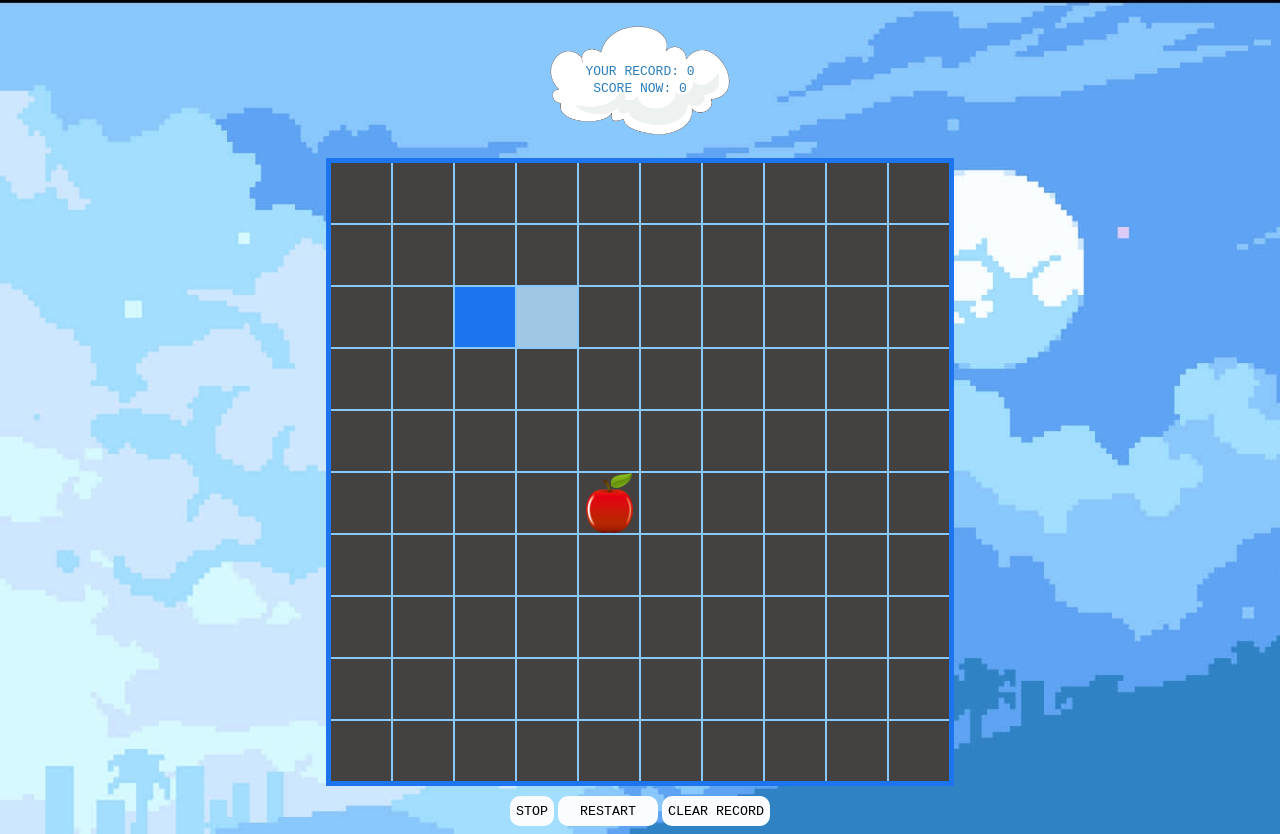
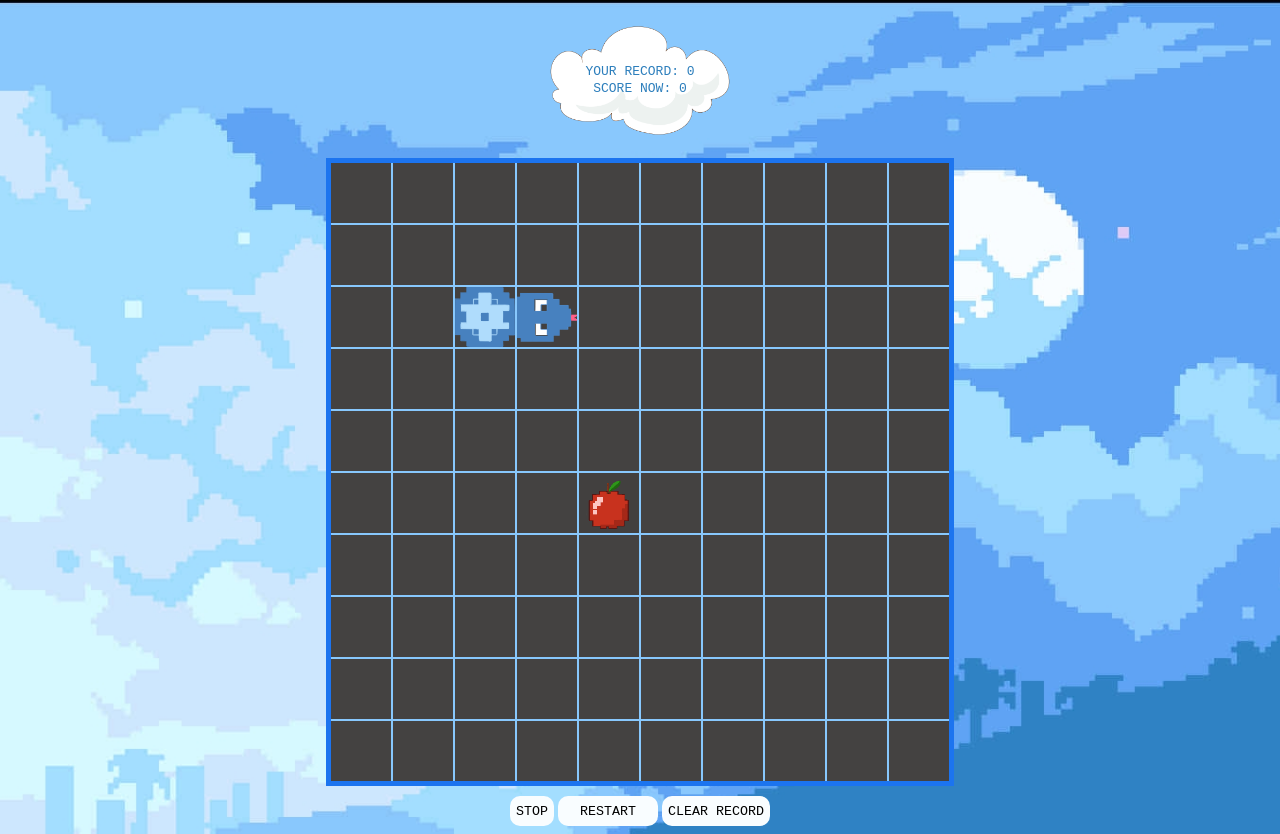
Before and after one commit to SlavaOgnev/Snake-Game, a plain HTML site: page index.html in a window 1280 px wide. Drawn offline with Linux system fonts and the light colour scheme.

Commit message:
a big upgrade

```diff
--- a/index.js
+++ b/index.js
@@ -25,6 +25,7 @@ class Snake {
         this.body = [{ x: 2, y: 2 }, {x:1, y:2}];
         this.direction = 'right';
         this.newDirection = 'right';
+        this.headDirection = 'right';
     }
 
     setDirection(newDirection) {
@@ -36,7 +37,9 @@ class Snake {
         };
         if (allowedDirection[this.direction].includes(newDirection)) {
             this.newDirection = newDirection;
+            this.headDirection = newDirection;
         }
+
     }
 
     move() {
@@ -149,12 +152,14 @@ class Game {
     }
     updateGrid(){
         document.querySelectorAll('.snake').forEach(cell => cell.classList.remove('snake'));
-        document.querySelectorAll('.snake-head').forEach(cell => cell.classList.remove('snake-head'));
+        document.querySelectorAll('.snake-head').forEach(cell => {
+            cell.classList.remove('snake-head', 'right', 'left', 'up', 'down');
+        });
         document.querySelectorAll('.apple').forEach(cell => cell.classList.remove('apple'));
 
         this.snake.body.forEach( (section, index)=>
             {if (index == 0){
-                setHeadSnake(section.x, section.y)
+                setHeadSnake(section.x, section.y, this.snake.headDirection)
             }else setSnakeCell(section.x, section.y)});
         setAppleCell(this.apple.position.x, this.apple.position.y);
 
@@ -174,10 +179,11 @@ function setSnakeCell(x,y){
     }
 }
 
-function setHeadSnake (x,y){
+function setHeadSnake (x,y, direction){
     const cell = getCell(x,y);
     if (cell){
-        cell.classList.add('snake-head')
+        cell.classList.add('snake-head');
+        cell.classList.add(direction);
     }
 }
 
--- a/style.css
+++ b/style.css
@@ -83,18 +83,46 @@ body {
 }
 
 .snake {
-    background-color: rgb(28, 116, 239);
+    /* background-color: rgb(28, 116, 239); */
+    background-image: url(body.png );
+    background-repeat: no-repeat;
+    background-size: cover;
+    /* border: 3px solid rgb(5, 92, 214);
+    border-radius: 5px; */
 }
 
 .snake-head {
     background-color: rgb(160, 199, 228);
+}
 
+.snake-head.up {
+    background-image: url(headUp.png);
+    background-repeat: no-repeat;
+    background-size: cover;
+}
+
+.snake-head.down {
+    background-image: url(headDown.png);
+    background-repeat: no-repeat;
+    background-size: cover;
+}
+
+.snake-head.left {
+    background-image: url(headLeft.png);
+    background-repeat: no-repeat;
+    background-size: cover;
+}
+
+.snake-head.right {
+    background-image: url(headRight.png);
+    background-repeat: no-repeat;
+    background-size: cover;
 }
 
 .apple {
     padding: 5px;
-    background-color: rgb(68, 66, 65);
-    background-image: url('apple.png');
+    /* background-color: rgb(68, 66, 65); */
+    background-image: url('apple3.0.png');
     background-size: contain;
     background-repeat: no-repeat;
     background-position: center;
```
Also changed, not shown: apple.png (deleted), apple3.0.png (added), body.png (added), headDown.png (added), headLeft.png (added), headRight.png (added), headUp.png (added), myApple.png (added), myApple2.png (added), 1 other file.
